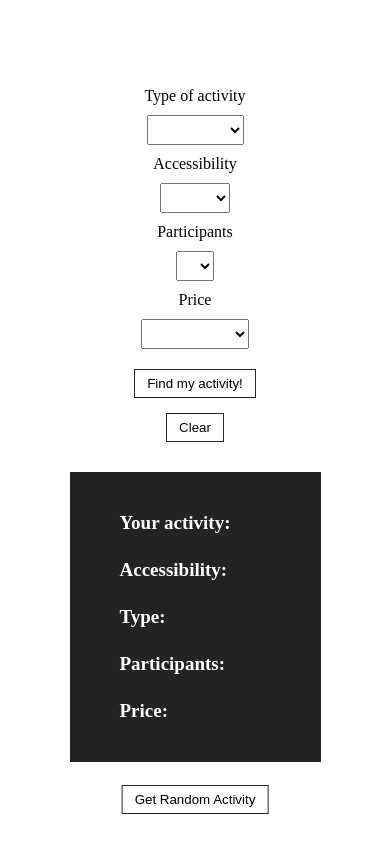
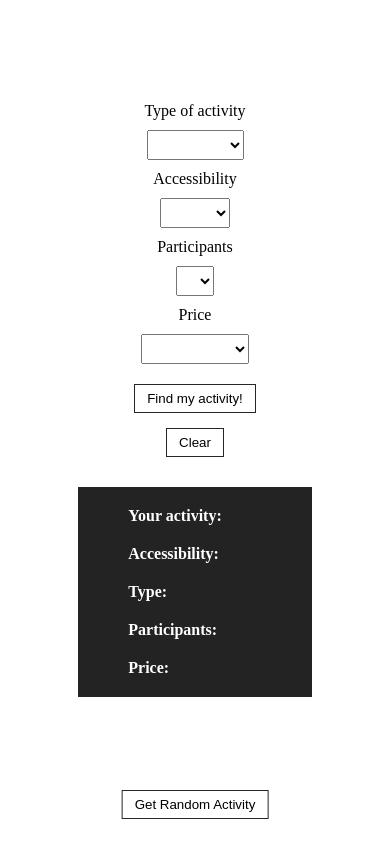
Before and after one commit to alexcloudstar-museum/bored, a React (Create React App) app: page /activity in a window 390 px wide. Built offline with nearby package versions, Linux system fonts and the light colour scheme.

Commit message:
a few responsive line's for mobile

```diff
--- a/public/index.html
+++ b/public/index.html
@@ -24,7 +24,7 @@
       work correctly both with client-side routing and a non-root public URL.
       Learn how to configure a non-root public URL by running `npm run build`.
     -->
-    <title>React App</title>
+    <title>Bored</title>
   </head>
   <body>
     <noscript>You need to enable JavaScript to run this app.</noscript>
--- a/src/components/Card/index.scss
+++ b/src/components/Card/index.scss
@@ -25,3 +25,23 @@
     }
   }
 }
+
+@media (max-width: 600px) {
+  .Card {
+    padding: 0 30px;
+    margin-bottom: 50px;
+
+    h5 {
+      font-size: 16px;
+    }
+
+    p {
+      font-size: 15px;
+    }
+
+    h5,
+    p {
+      margin: 20px;
+    }
+  }
+}
--- a/src/components/Select/index.scss
+++ b/src/components/Select/index.scss
@@ -69,7 +69,15 @@
     }
 
     .Select__random__btn {
-      bottom: 30px;
+      bottom: 3%;
     }
   }
 }
+
+@media (min-width: 601px) and (max-width: 923px) {
+  .Select {
+    .Select__random__btn {
+      bottom: 10%;
+    }
+  }
+}
--- a/src/components/Welcome/index.js
+++ b/src/components/Welcome/index.js
@@ -21,7 +21,7 @@ class Welcome extends React.Component {
           target="_blank"
           rel="noopener noreferrer"
         >
-          <img src={Logo} alt="Logo image" />
+          <img src={Logo} alt="Logo" />
         </a>
         <h3>
           Are you Bored?
```
Also changed, not shown: public/manifest.json, 1 other file (tests, documents, lock files or other folders).
